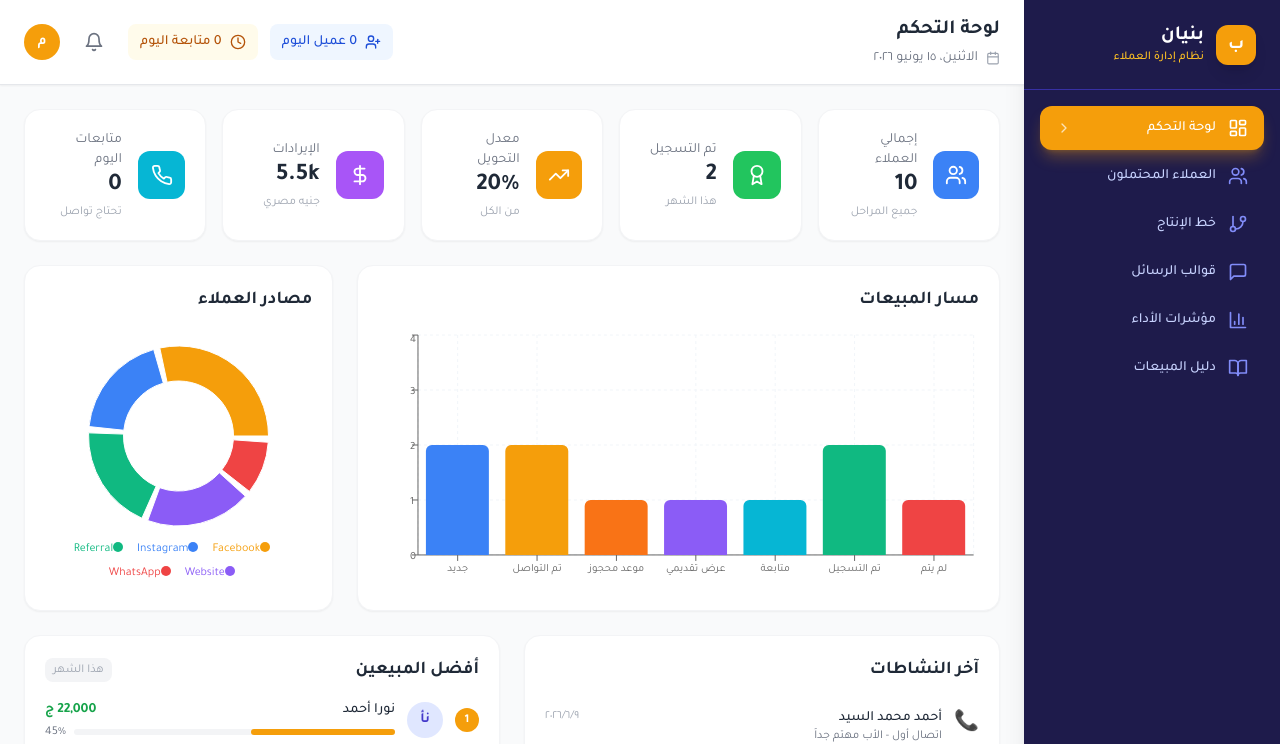
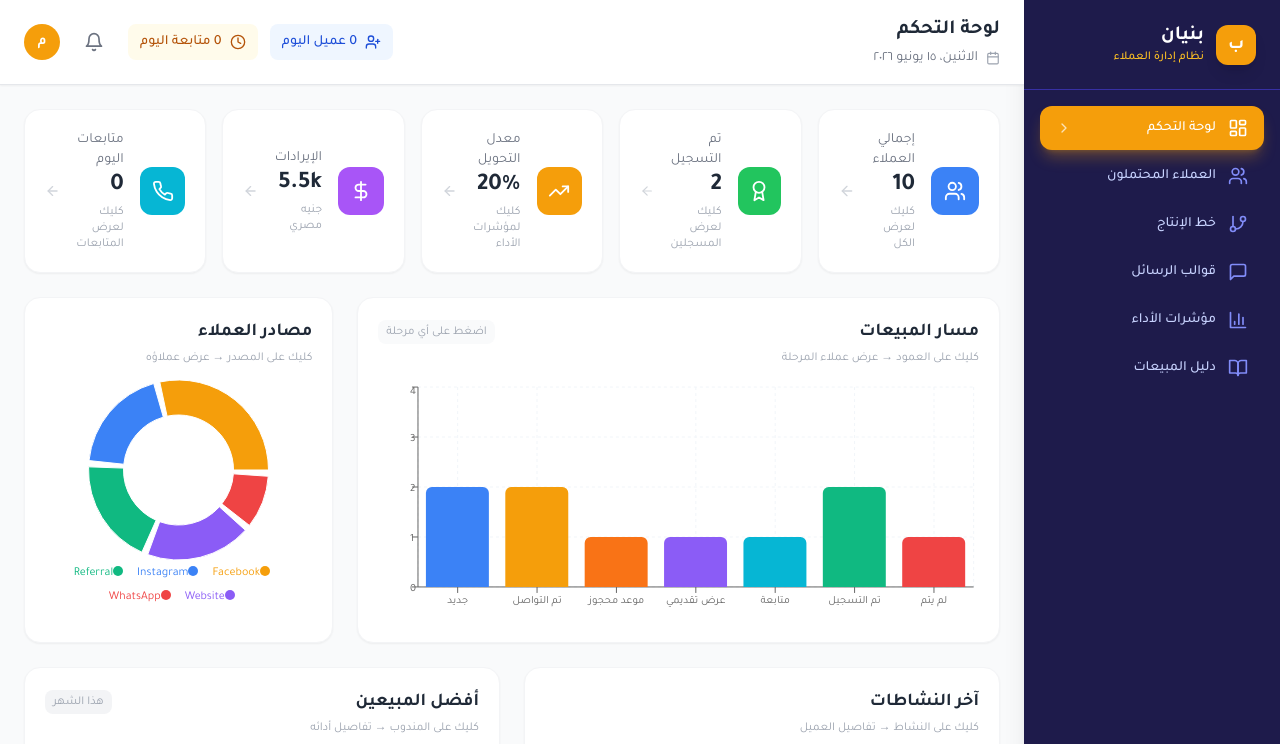
Before and after one commit to mohsenmahmoud/heat-center, a React (Vite) app: page / in a window 1280 px wide. Shown: the top 744 px of the page. Built offline with nearby package versions, Linux system fonts and the light colour scheme.

Commit message:
feat: make dashboard fully clickable with navigation to details

```diff
--- a/src/pages/Dashboard.jsx
+++ b/src/pages/Dashboard.jsx
@@ -4,7 +4,7 @@ import {
   BarChart, Bar, XAxis, YAxis, CartesianGrid, Tooltip, ResponsiveContainer,
   PieChart, Pie, Cell, Legend
 } from 'recharts'
-import { Users, TrendingUp, DollarSign, Phone, UserPlus, Award } from 'lucide-react'
+import { Users, TrendingUp, DollarSign, Phone, UserPlus, Award, ArrowLeft } from 'lucide-react'
 import useStore from '../store/useStore'
 
 const STAGES = ['جديد', 'تم التواصل', 'موعد محجوز', 'عرض تقديمي', 'متابعة', 'تم التسجيل', 'لم يتم']
@@ -17,7 +17,6 @@ const STAGE_COLORS = {
   'تم التسجيل': '#10b981',
   'لم يتم': '#ef4444',
 }
-
 const SOURCE_COLORS = ['#f59e0b', '#3b82f6', '#10b981', '#8b5cf6', '#ef4444']
 
 const activityIcons = {
@@ -29,19 +28,49 @@ const activityIcons = {
   new_lead: '👤',
 }
 
-function StatCard({ icon: Icon, label, value, sub, color }) {
+function StatCard({ icon: Icon, label, value, sub, color, onClick }) {
   return (
-    <div className="bg-white rounded-2xl shadow-sm border border-gray-100 p-5 flex items-center gap-4 hover:shadow-md transition-shadow">
+    <div
+      onClick={onClick}
+      className={`bg-white rounded-2xl shadow-sm border border-gray-100 p-5 flex items-center gap-4 transition-all duration-200 ${onClick ? 'cursor-pointer hover:shadow-md hover:-translate-y-0.5 hover:border-amber-200' : ''}`}
+    >
       <div className={`w-12 h-12 rounded-xl flex items-center justify-center ${color}`}>
         <Icon size={22} className="text-white" />
       </div>
-      <div>
+      <div className="flex-1">
         <p className="text-gray-500 text-sm">{label}</p>
         <p className="text-2xl font-bold text-gray-800">{value}</p>
         {sub && <p className="text-xs text-gray-400 mt-0.5">{sub}</p>}
       </div>
+      {onClick && <ArrowLeft size={16} className="text-gray-300" />}
     </div>
   )
+}
+
+const CustomBarTooltip = ({ active, payload }) => {
+  if (active && payload && payload.length) {
+    return (
+      <div className="bg-white border border-gray-100 rounded-xl shadow-lg px-4 py-2 text-sm font-medium text-gray-700" style={{ fontFamily: 'Tajawal' }}>
+        <p>{payload[0].payload.stage}</p>
+        <p className="text-amber-500 font-bold">{payload[0].value} عميل</p>
+        <p className="text-xs text-gray-400 mt-1">اضغط للتفاصيل</p>
+      </div>
+    )
+  }
+  return null
+}
+
+const CustomPieTooltip = ({ active, payload }) => {
+  if (active && payload && payload.length) {
+    return (
+      <div className="bg-white border border-gray-100 rounded-xl shadow-lg px-4 py-2 text-sm font-medium text-gray-700" style={{ fontFamily: 'Tajawal' }}>
+        <p>{payload[0].name}</p>
+        <p className="text-amber-500 font-bold">{payload[0].value} عميل</p>
+        <p className="text-xs text-gray-400 mt-1">اضغط للتفاصيل</p>
+      </div>
+    )
+  }
+  return null
 }
 
 export default function Dashboard() {
@@ -53,7 +82,6 @@ export default function Dashboard() {
   const enrolled = useMemo(() => leads.filter((l) => l.stage === 'تم التسجيل'), [leads])
   const convRate = leads.length ? Math.round((enrolled.length / leads.length) * 100) : 0
   const totalRevenue = enrolled.reduce((s, l) => s + (l.value || 0), 0)
-
   const today = new Date().toISOString().split('T')[0]
   const followUpsToday = leads.filter((l) => l.followUpDate === today).length
 
@@ -73,31 +101,64 @@ export default function Dashboard() {
     .map((r) => ({ ...r, rate: r.monthly.leads ? Math.round((r.monthly.conversions / r.monthly.leads) * 100) : 0 }))
     .sort((a, b) => b.monthly.revenue - a.monthly.revenue)
 
+  const handleBarClick = (data) => {
+    if (data && data.activePayload) {
+      const stage = data.activePayload[0].payload.stage
+      navigate('/leads', { state: { filterStage: stage } })
+    }
+  }
+
+  const handlePieClick = (data) => {
+    if (data && data.name) {
+      navigate('/leads', { state: { filterSource: data.name } })
+    }
+  }
+
+  const handleActivityClick = (leadId) => {
+    navigate('/leads', { state: { openLeadId: leadId } })
+  }
+
   return (
     <div className="p-6 space-y-6">
       {/* Stats Row */}
       <div className="grid grid-cols-2 lg:grid-cols-5 gap-4">
-        <StatCard icon={Users} label="إجمالي العملاء" value={leads.length} sub="جميع المراحل" color="bg-blue-500" />
-        <StatCard icon={Award} label="تم التسجيل" value={enrolled.length} sub="هذا الشهر" color="bg-green-500" />
-        <StatCard icon={TrendingUp} label="معدل التحويل" value={`${convRate}%`} sub="من الكل" color="bg-amber-500" />
-        <StatCard icon={DollarSign} label="الإيرادات" value={`${(totalRevenue / 1000).toFixed(1)}k`} sub="جنيه مصري" color="bg-purple-500" />
-        <StatCard icon={Phone} label="متابعات اليوم" value={followUpsToday} sub="تحتاج تواصل" color="bg-cyan-500" />
+        <StatCard
+          icon={Users} label="إجمالي العملاء" value={leads.length} sub="كليك لعرض الكل" color="bg-blue-500"
+          onClick={() => navigate('/leads')}
+        />
+        <StatCard
+          icon={Award} label="تم التسجيل" value={enrolled.length} sub="كليك لعرض المسجلين" color="bg-green-500"
+          onClick={() => navigate('/leads', { state: { filterStage: 'تم التسجيل' } })}
+        />
+        <StatCard
+          icon={TrendingUp} label="معدل التحويل" value={`${convRate}%`} sub="كليك لمؤشرات الأداء" color="bg-amber-500"
+          onClick={() => navigate('/kpis')}
+        />
+        <StatCard
+          icon={DollarSign} label="الإيرادات" value={`${(totalRevenue / 1000).toFixed(1)}k`} sub="جنيه مصري" color="bg-purple-500"
+          onClick={() => navigate('/kpis')}
+        />
+        <StatCard
+          icon={Phone} label="متابعات اليوم" value={followUpsToday} sub="كليك لعرض المتابعات" color="bg-cyan-500"
+          onClick={() => navigate('/leads', { state: { filterFollowUp: today } })}
+        />
       </div>
 
       {/* Charts Row */}
       <div className="grid grid-cols-1 lg:grid-cols-3 gap-6">
         {/* Pipeline Bar Chart */}
         <div className="lg:col-span-2 bg-white rounded-2xl shadow-sm border border-gray-100 p-5">
-          <h3 className="font-bold text-gray-800 mb-4 text-lg">مسار المبيعات</h3>
-          <ResponsiveContainer width="100%" height={260}>
-            <BarChart data={pipelineData} margin={{ top: 5, right: 5, left: -20, bottom: 5 }}>
+          <div className="flex items-center justify-between mb-1">
+            <h3 className="font-bold text-gray-800 text-lg">مسار المبيعات</h3>
+            <span className="text-xs text-gray-400 bg-gray-50 px-2 py-1 rounded-lg">اضغط على أي مرحلة</span>
+          </div>
+          <p className="text-xs text-gray-400 mb-4">كليك على العمود → عرض عملاء المرحلة</p>
+          <ResponsiveContainer width="100%" height={240}>
+            <BarChart data={pipelineData} margin={{ top: 5, right: 5, left: -20, bottom: 5 }} onClick={handleBarClick} style={{ cursor: 'pointer' }}>
               <CartesianGrid strokeDasharray="3 3" stroke="#f1f5f9" />
               <XAxis dataKey="stage" tick={{ fontSize: 11, fontFamily: 'Tajawal' }} />
               <YAxis tick={{ fontSize: 11 }} allowDecimals={false} />
-              <Tooltip
-                formatter={(val) => [val, 'عدد العملاء']}
-                contentStyle={{ fontFamily: 'Tajawal', borderRadius: '8px' }}
-              />
+              <Tooltip content={<CustomBarTooltip />} />
               <Bar dataKey="count" radius={[6, 6, 0, 0]}>
                 {pipelineData.map((entry, i) => (
                   <Cell key={i} fill={entry.fill} />
@@ -109,16 +170,24 @@ export default function Dashboard() {
 
         {/* Source Pie Chart */}
         <div className="bg-white rounded-2xl shadow-sm border border-gray-100 p-5">
-          <h3 className="font-bold text-gray-800 mb-4 text-lg">مصادر العملاء</h3>
-          <ResponsiveContainer width="100%" height={260}>
+          <div className="flex items-center justify-between mb-1">
+            <h3 className="font-bold text-gray-800 text-lg">مصادر العملاء</h3>
+          </div>
+          <p className="text-xs text-gray-400 mb-2">كليك على المصدر → عرض عملاؤه</p>
+          <ResponsiveContainer width="100%" height={240}>
             <PieChart>
-              <Pie data={sourceData} cx="50%" cy="50%" innerRadius={55} outerRadius={90} paddingAngle={4} dataKey="value">
+              <Pie
+                data={sourceData} cx="50%" cy="50%" innerRadius={55} outerRadius={90}
+                paddingAngle={4} dataKey="value"
+                onClick={handlePieClick}
+                style={{ cursor: 'pointer' }}
+              >
                 {sourceData.map((_, i) => (
                   <Cell key={i} fill={SOURCE_COLORS[i % SOURCE_COLORS.length]} />
                 ))}
               </Pie>
               <Legend iconType="circle" iconSize={10} formatter={(v) => <span style={{ fontFamily: 'Tajawal', fontSize: 12 }}>{v}</span>} />
-              <Tooltip contentStyle={{ fontFamily: 'Tajawal', borderRadius: '8px' }} />
+              <Tooltip content={<CustomPieTooltip />} />
             </PieChart>
           </ResponsiveContainer>
         </div>
@@ -128,19 +197,27 @@ export default function Dashboard() {
       <div className="grid grid-cols-1 lg:grid-cols-2 gap-6">
         {/* Recent Activities */}
         <div className="bg-white rounded-2xl shadow-sm border border-gray-100 p-5">
-          <h3 className="font-bold text-gray-800 mb-4 text-lg">آخر النشاطات</h3>
-          <div className="space-y-3 max-h-72 overflow-y-auto">
+          <h3 className="font-bold text-gray-800 mb-1 text-lg">آخر النشاطات</h3>
+          <p className="text-xs text-gray-400 mb-4">كليك على النشاط → تفاصيل العميل</p>
+          <div className="space-y-1 max-h-72 overflow-y-auto">
             {activities.slice(0, 10).map((act) => (
-              <div key={act.id} className="flex items-start gap-3 py-2 border-b border-gray-50 last:border-0">
+              <div
+                key={act.id}
+                onClick={() => handleActivityClick(act.leadId)}
+                className="flex items-start gap-3 py-2.5 px-2 border-b border-gray-50 last:border-0 rounded-xl cursor-pointer hover:bg-amber-50 transition-colors group"
+              >
                 <span className="text-xl mt-0.5">{activityIcons[act.type] || '📌'}</span>
                 <div className="flex-1 min-w-0">
-                  <p className="text-sm font-medium text-gray-800 truncate">{act.leadName}</p>
+                  <p className="text-sm font-medium text-gray-800 truncate group-hover:text-amber-700">{act.leadName}</p>
                   <p className="text-xs text-gray-500 truncate">{act.description}</p>
-                  <p className="text-xs text-gray-400 mt-1">{act.rep}</p>
+                  <p className="text-xs text-gray-400 mt-0.5">{act.rep}</p>
                 </div>
-                <span className="text-xs text-gray-400 whitespace-nowrap">
-                  {new Date(act.createdAt).toLocaleDateString('ar-EG')}
-                </span>
+                <div className="flex flex-col items-end gap-1">
+                  <span className="text-xs text-gray-400 whitespace-nowrap">
+                    {new Date(act.createdAt).toLocaleDateString('ar-EG')}
+                  </span>
+                  <ArrowLeft size={12} className="text-gray-300 group-hover:text-amber-400" />
+                </div>
               </div>
             ))}
           </div>
@@ -148,14 +225,19 @@ export default function Dashboard() {
 
         {/* Top Performers */}
         <div className="bg-white rounded-2xl shadow-sm border border-gray-100 p-5">
-          <div className="flex items-center justify-between mb-4">
+          <div className="flex items-center justify-between mb-1">
             <h3 className="font-bold text-gray-800 text-lg">أفضل المبيعين</h3>
             <span className="text-xs text-gray-400 bg-gray-100 px-2 py-1 rounded-lg">هذا الشهر</span>
           </div>
-          <div className="space-y-4">
+          <p className="text-xs text-gray-400 mb-4">كليك على المندوب → تفاصيل أدائه</p>
+          <div className="space-y-3">
             {topReps.map((rep, i) => (
-              <div key={rep.id} className="flex items-center gap-3">
-                <span className={`w-6 h-6 rounded-full flex items-center justify-center text-xs font-bold text-white ${i === 0 ? 'bg-amber-500' : i === 1 ? 'bg-gray-400' : 'bg-amber-700'}`}>
+              <div
+                key={rep.id}
+                onClick={() => navigate('/kpis')}
+                className="flex items-center gap-3 p-2 rounded-xl cursor-pointer hover:bg-amber-50 transition-colors group"
+              >
+                <span className={`w-6 h-6 rounded-full flex items-center justify-center text-xs font-bold text-white ${i === 0 ? 'bg-amber-500' : i === 1 ? 'bg-gray-400' : i === 2 ? 'bg-amber-700' : 'bg-gray-300'}`}>
                   {i + 1}
                 </span>
                 <div className="w-9 h-9 bg-indigo-100 rounded-full flex items-center justify-center text-indigo-700 font-bold text-sm">
@@ -163,19 +245,17 @@ export default function Dashboard() {
                 </div>
                 <div className="flex-1">
                   <div className="flex items-center justify-between">
-                    <p className="text-sm font-medium text-gray-800">{rep.name}</p>
+                    <p className="text-sm font-medium text-gray-800 group-hover:text-amber-700">{rep.name}</p>
                     <p className="text-sm font-bold text-green-600">{rep.monthly.revenue.toLocaleString()} ج</p>
                   </div>
                   <div className="flex items-center gap-2 mt-1">
                     <div className="flex-1 bg-gray-100 rounded-full h-1.5">
-                      <div
-                        className="bg-amber-500 h-1.5 rounded-full transition-all"
-                        style={{ width: `${rep.rate}%` }}
-                      />
+                      <div className="bg-amber-500 h-1.5 rounded-full transition-all" style={{ width: `${rep.rate}%` }} />
                     </div>
                     <span className="text-xs text-gray-500">{rep.rate}%</span>
                   </div>
                 </div>
+                <ArrowLeft size={14} className="text-gray-300 group-hover:text-amber-400" />
               </div>
             ))}
           </div>
--- a/src/pages/Leads.jsx
+++ b/src/pages/Leads.jsx
@@ -1,4 +1,5 @@
-import { useState, useMemo } from 'react'
+import { useState, useMemo, useEffect } from 'react'
+import { useLocation } from 'react-router-dom'
 import { Search, Plus, X, Phone, MessageCircle, ChevronRight, Trash2, Edit3, Filter } from 'lucide-react'
 import useStore from '../store/useStore'
 
@@ -265,6 +266,7 @@ export default function Leads() {
   const leads = useStore((s) => s.leads)
   const addLead = useStore((s) => s.addLead)
   const updateLead = useStore((s) => s.updateLead)
+  const location = useLocation()
 
   const [search, setSearch] = useState('')
   const [filterStage, setFilterStage] = useState('')
@@ -274,6 +276,18 @@ export default function Leads() {
   const [editLead, setEditLead] = useState(null)
   const [selectedLead, setSelectedLead] = useState(null)
   const [showFilters, setShowFilters] = useState(false)
+
+  useEffect(() => {
+    const state = location.state
+    if (!state) return
+    if (state.filterStage) { setFilterStage(state.filterStage); setShowFilters(true) }
+    if (state.filterSource) { setFilterSource(state.filterSource); setShowFilters(true) }
+    if (state.openAdd) setShowAddModal(true)
+    if (state.openLeadId) {
+      const lead = leads.find((l) => l.id === state.openLeadId)
+      if (lead) setSelectedLead(lead)
+    }
+  }, [location.state])
 
   const filtered = useMemo(() => {
     return leads.filter((l) => {
```
Also changed, not shown: 5 other files (tests, documents, lock files or other folders).
